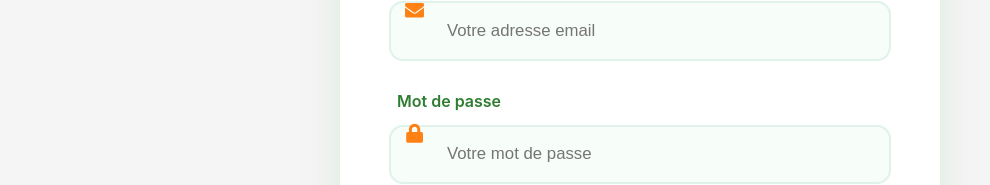
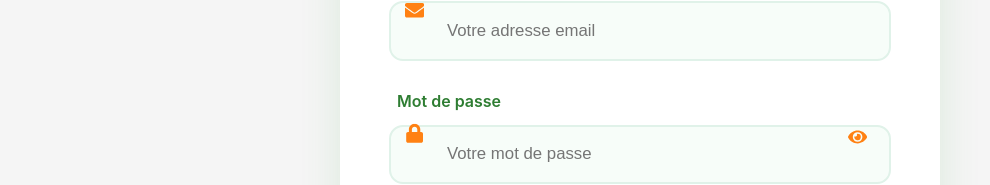
Before and after one commit to AnnaNdoye/FrontEnd-Plateforme-de-gestion-et-de-valorisation-des-pr-sentations-internes-, a React (Create React App) app: page /inscription in a window 1280 px wide. Shown: the part 646-831 px from the top of the page, without its empty margins (0-990 px from the left). Built offline with nearby package versions, Linux system fonts and the light colour scheme.

Commit message:
ajout de la possibilité de cacher et de voir le mot de passe tapé dans connexion et inscription

```diff
--- a/src/pages/Connexion.js
+++ b/src/pages/Connexion.js
@@ -136,7 +136,7 @@ const Connexion = () => {
 
     const [email, setEmail] = useState('');
     const [motDePasse, setMotDePasse] = useState('');
-    const [showPassword, setShowPassword] = useState(false);
+    const [montrerMotDePasse, setmontrerMotDePasse] = useState(false);
     const [isLoading, setIsLoading] = useState(false);
 
     const retour = () => {
@@ -146,7 +146,7 @@ const Connexion = () => {
 
     const togglePasswordVisibility = (e) => {
         e.preventDefault();
-        setShowPassword(!showPassword);
+        setmontrerMotDePasse(!montrerMotDePasse);
     };
 
     const handleSubmit = async (e) => {
@@ -215,7 +215,7 @@ const Connexion = () => {
                     <InputWrapper>
                         <InputIcon><FaLock /></InputIcon>
                         <Input
-                            type={showPassword ? "text" : "password"}
+                            type={montrerMotDePasse ? "text" : "password"}
                             name="motDePasse"
                             placeholder="Votre mot de passe"
                             value={motDePasse}
@@ -227,9 +227,9 @@ const Connexion = () => {
                         <TogglePasswordButton
                             type="button"
                             onClick={togglePasswordVisibility}
-                            aria-label={showPassword ? "Cacher le mot de passe" : "Afficher le mot de passe"}
+                            aria-label={montrerMotDePasse ? "Cacher le mot de passe" : "Afficher le mot de passe"}
                         >
-                            {showPassword ? <FaEyeSlash /> : <FaEye />}
+                            {montrerMotDePasse ? <FaEyeSlash /> : <FaEye />}
                         </TogglePasswordButton>
                     </InputWrapper>
                     <PasswordHelp>Minimum 8 caractères</PasswordHelp>
--- a/src/pages/Inscription.js
+++ b/src/pages/Inscription.js
@@ -87,14 +87,50 @@ const Inscription = () => {
     &:hover { text-decoration: underline; }
     `;
 
+    const TogglePasswordButton = styled.button`
+    position: absolute;
+    top: 50%;
+    right: 1rem;
+    transform: translateY(-50%);
+    background: none;
+    border: none;
+    color: #FF8113;
+    font-size: 1.2rem;
+    cursor: pointer;
+    padding: 0.5rem;
+    display: flex;
+    align-items: center;
+    justify-content: center;
+    transition: color 0.2s ease;
+    &:hover {
+        color: #e67010;
+    }
+    &:focus {
+        outline: none;
+    }
+    `;
+
+    const PasswordHelp = styled.small`
+    font-size: 0.85rem;
+    color: #666;
+    margin-left: 0.5rem;
+    margin-top: 0.3rem;
+    `;
+
     const [prenom, setPrenom] = useState('');
     const [nom, setNom] = useState('');
     const [poste, setPoste] = useState('');
     const [matricule, setMatricule] = useState('');
     const [email, setEmail] = useState('');
     const [motDePasse, setMotDePasse] = useState('');
-    const [showPassword, setShowPassword] = useState(false);
+    const [montrerMotDePasse, setMontrerMotDePasse] = useState(false);
     //const [ isLoading, setIsLoading ] = useState(false);
+
+    const toggleMontrerMotDePasse = (e) => {
+        e.preventDefault();
+        setMontrerMotDePasse(!montrerMotDePasse);
+    }
+
     const handleSubmit = async (e) => {
         e.preventDefault();
         try {
@@ -201,8 +237,8 @@ const Inscription = () => {
             <InputGroup>
                 <Label>Mot de passe</Label>
                 <InputIcon><FaLock /></InputIcon>
-            <Input
-                type="password"
+                <   Input
+                    type={montrerMotDePasse ? "text" : "password"}
                     name="motDePasse"
                     placeholder="Votre mot de passe"
                     value={motDePasse}
@@ -210,6 +246,14 @@ const Inscription = () => {
                     required
                     minLength="8"
                 />
+                <TogglePasswordButton
+                    type="button"
+                    onClick={toggleMontrerMotDePasse}
+                    aria-label={montrerMotDePasse ? "Cacher le mot de passe" : "Afficher le mot de passe"}
+                >
+                    {montrerMotDePasse ? <FaEyeSlash /> : <FaEye />}
+                </TogglePasswordButton>
+
             </InputGroup>
 
             <SubmitButton type="submit" >
```
Lines whose indentation alone changed are shown as unchanged.
